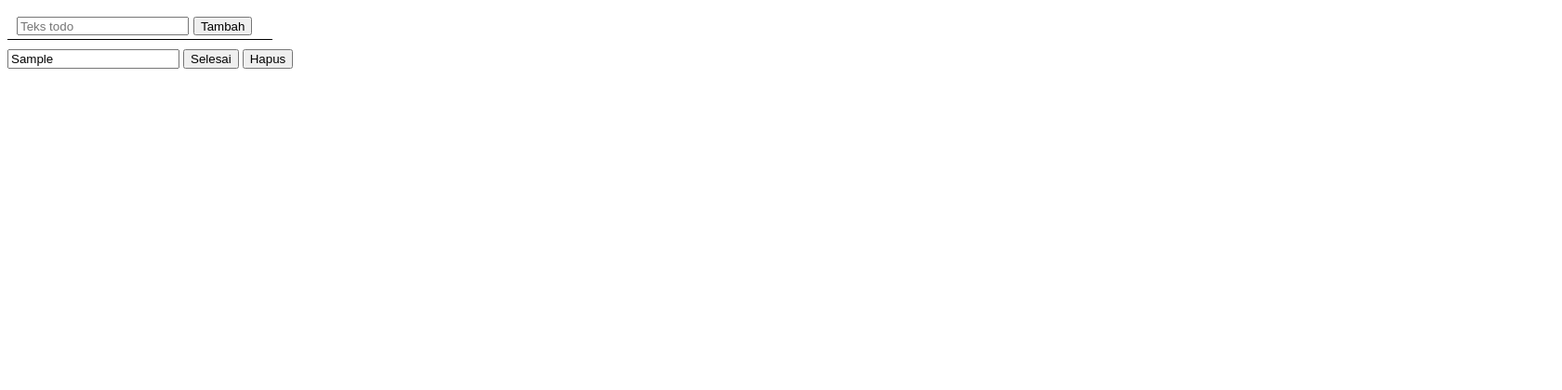
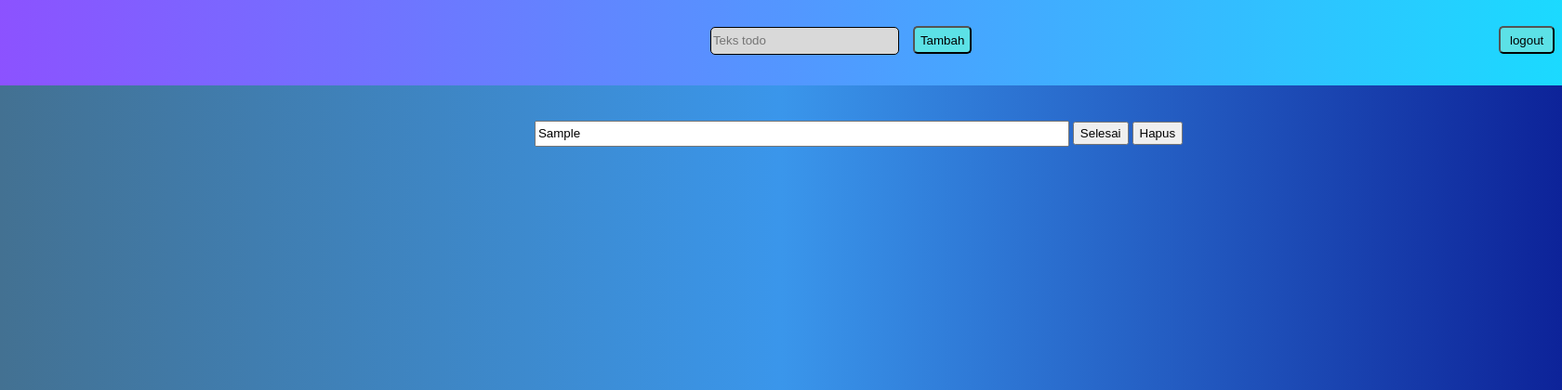
Before and after one commit to bernadustoro/platform, a PHP site: page /todoList.php in a window 1680 px wide. Shown: the top 420 px of the page at 93% size. Run offline with PHP 8.4, Linux system fonts and the light colour scheme; the visitor is signed in with stand-in values (Sample User, id 1); tables that the repository leaves empty or names only in its code hold one stand-in row (values such as "Sample post").

Commit message:
tampilan ui

```diff
--- a/latihan4/register.php
+++ b/latihan4/register.php
@@ -13,12 +13,14 @@
 ?>
 <!DOCTYPE html>
 <html lang="en">
+
 <head>
     <meta charset="UTF-8">
     <meta name="viewport" content="width=device-width, initial-scale=1.0">
     <title>Document</title>
     <link rel="stylesheet" href="regis.css">
 </head>
+
 <body>
     <form action="" method="post">
         <div class="container">
@@ -40,4 +42,5 @@
         </div>
     </form>
 </body>
+
 </html>
--- a/latihan4/todo.css
+++ b/latihan4/todo.css
@@ -1,3 +1,8 @@
+body {
+    background: linear-gradient(to right, #437192, #3a96eb, #0d2399);
+    overflow-x: hidden;
+}
+
 .container {
     display: flex;
     flex-direction: column;
@@ -5,15 +10,67 @@
 }
 
 .tambah-todo {
+    background: linear-gradient(to right, #8c52ff, #1bdaff);
     display: flex;
-    gap: 5px;
-    border-bottom: 1px solid black;
     padding-left: 10px;
     padding-right: 10px;
-    padding-top: 10px;
+    padding-top: 30px;
     padding-bottom: 4px;
-    width: 7cm;
-    height: 20px;
+    margin-top: -10px;
+    margin-left: -10px;
+    width: 100%;
+    height: 60px;
+}
+
+.tambah-todo .input {
+    background-color: #d9d9d9;
+    margin-top: 1px;
+    height: 25.9px;
+    margin-left: 20cm;
+    width: 10cm;
+    border: 1px solid #000;
+    border-radius: 5px;
+}
+
+.tambah-todo .tambah {
+    background-color: #5ce1e6;
+    height: 30px;
+    width: 100px;
+    margin-left: 15px;
+    border-radius: 5px;
+    cursor: pointer;
+}
+
+.tambah-todo .logout {
+    background-color: #5ce1e6;
+    height: 30px;
+    margin-left: 15cm;
+    width: 100px;
+    border-radius: 5px;
+    cursor: pointer;
+}
+
+.tampil {
+    height: auto;
+    margin-top: 1cm;
+    margin-left: 15cm;
+}
+
+.show-todo {
+    margin-bottom: 15px;
+}
+
+.show-todo #show {
+    width: 15cm;
+    height: 22px;
+}
+
+.show-todo .sel {
+    height: 25px;
+}
+
+.show-todo .hapus {
+    height: 25px;
 }
 
 .show-todo .selesai {
--- a/latihan4/todoList.php
+++ b/latihan4/todoList.php
@@ -5,12 +5,12 @@
     exit();
 }
 require 'koneksi.php';
-    $error ='';
+$error = '';
 $kls = 'b';
 $username = $_SESSION['user'];
-    if (isset($_POST['tambah'])){
-        if (!empty($_POST['todo'])){
-            tambahTodo($_POST,$username);
+if (isset($_POST['tambah'])) {
+    if (!empty($_POST['todo'])) {
+        tambahTodo($_POST, $username);
         header("Location: todoList.php");
         exit();
     } else {
@@ -35,36 +35,45 @@
     }
 }
 
+if (isset($_POST['logout'])) {
+    logout();
+}
 
 $text = query($username);
 ?>
 <!DOCTYPE html>
 <html lang="en">
+
 <head>
     <meta charset="UTF-8">
     <meta name="viewport" content="width=device-width, initial-scale=1.0">
     <title>Document</title>
     <link rel="stylesheet" href="todo.css">
 </head>
+
 <body>
     <form action="" method="post">
         <div class="container">
             <div class="tambah-todo">
-                <input type="text" name="todo" placeholder="Teks todo">
-                <button class="tambah" name="tambah"> Tambah</button>
+                <input type="text" name="todo" placeholder="Teks todo" class="input">
+                <button class="tambah" name="tambah" class="tambah"> Tambah</button>
+                <button class="logout" name="logout" class="logout"> logout</button>
             </div>
-            <?php foreach ($text as $index => $isi):?>
+        </div>
+        <div class="tampil">
+            <?php foreach ($text as $index => $isi) : ?>
                 <div class="show-todo">
-                <input type="text" name = "isi<?php echo $index;?>" value="<?php echo $isi['todolist']; ?>" class="<?php echo $isi['status'];?>" >
-                <button class="tambah" name= "selesai<?php echo $index;?>">Selesai</button>
-                <button class="tambah" name= "hapus<?php echo $index;?>">Hapus</button>
+                    <input type="text" name="isi<?php echo $index; ?>" value="<?php echo $isi['todolist']; ?>" class="<?php echo $isi['status']; ?>" id="show">
+                    <button class="sel" name="selesai<?php echo $index; ?>">Selesai</button>
+                    <button class="hapus" name="hapus<?php echo $index; ?>">Hapus</button>
                     <input type="hidden" name="index" value="<?php echo $index; ?>">
                 </div>
-            <?php endforeach;?>
+            <?php endforeach; ?>
         </div>
     </form>
 </body>
 <?php
 
 ?>
+
 </html>
```
Also changed, not shown: latihan4/login.css (+74 -7 lines), latihan4/login.php (+13 -5 lines), latihan4/regis.css (+14 -2 lines). Lines whose indentation alone changed are shown as unchanged.
